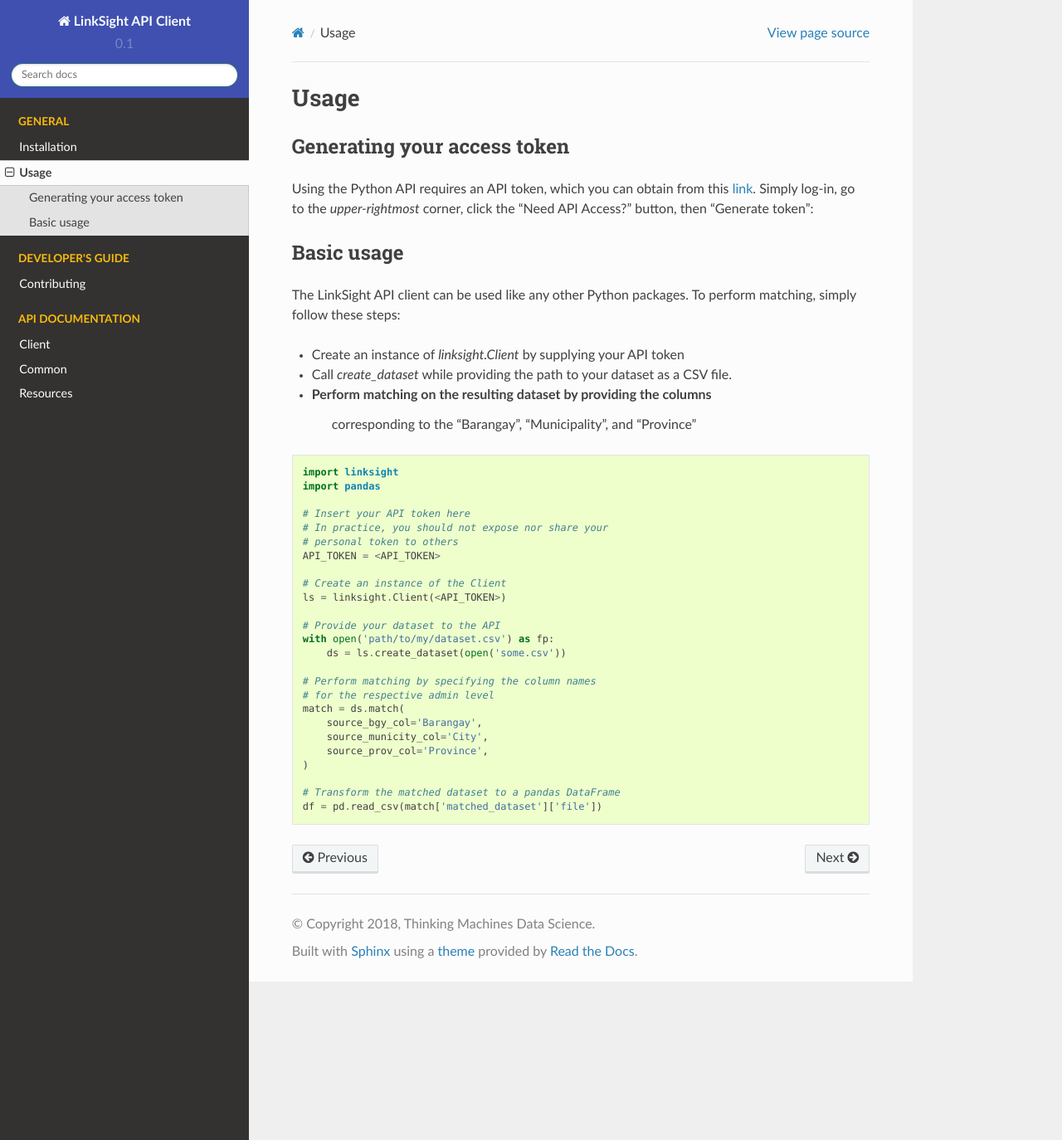
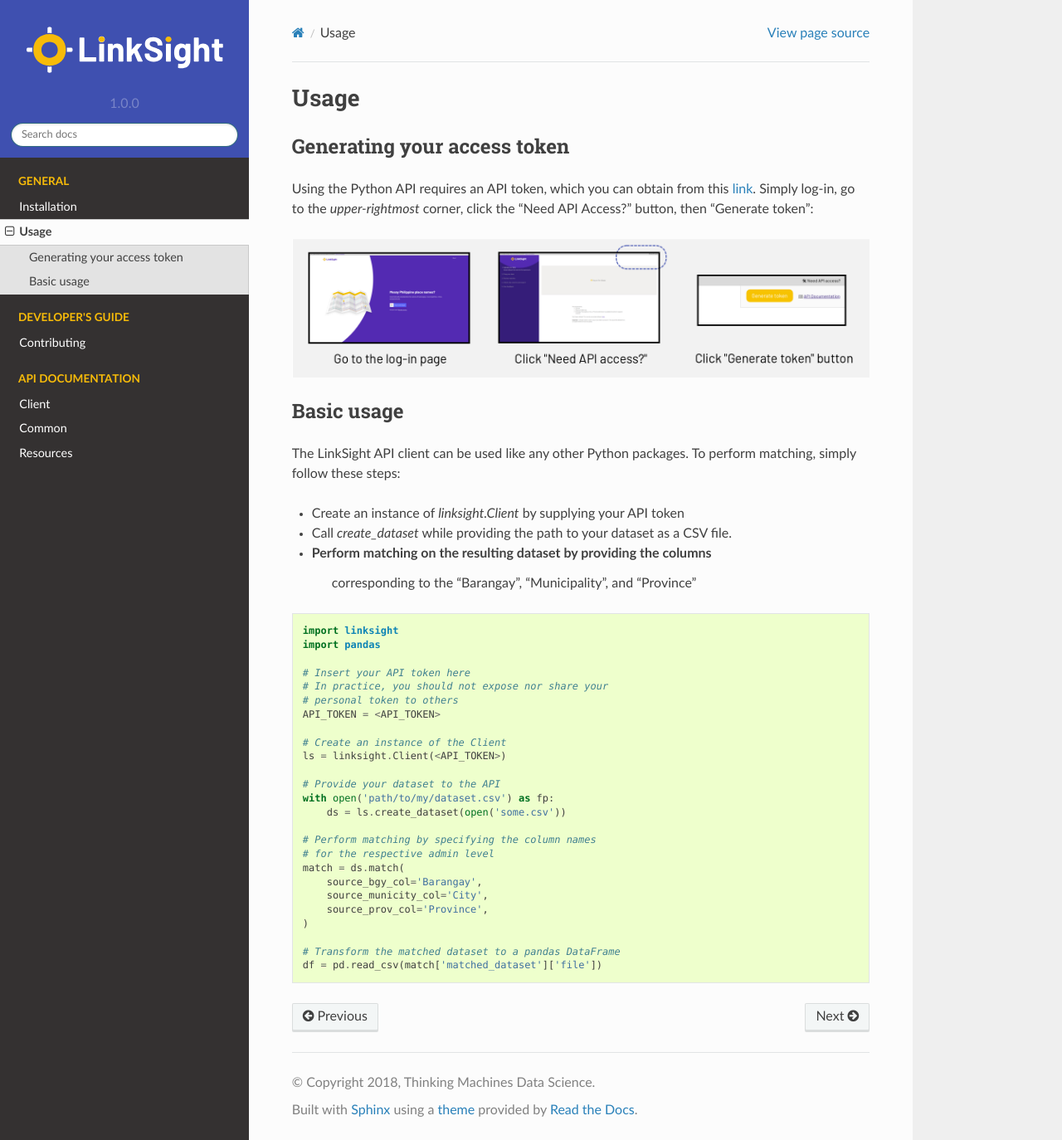
Before and after one commit to thinkingmachines/linksight-api-client, a Sphinx documentation site: the page built from docs/usage.rst, in a window 1280 px wide and 1374 px high. Shown: the whole window at 83% size. Built offline with Sphinx 7.4.7 and the Read the Docs theme 2.0.0, drawn with Linux system fonts in a browser that asks for light colours.

Commit message:
Update assets and add figures

```diff
--- a/docs/conf.py
+++ b/docs/conf.py
@@ -88,7 +88,12 @@ html_theme = 'sphinx_rtd_theme'
 # further.  For a list of options available for each theme, see the
 # documentation.
 #
-# html_theme_options = {}
+html_theme_options = {
+    'logo_only': True
+}
+
+html_logo = '../assets/linksight_logo_white.svg'
+html_favicon = '../assets/favicon.ico'
 
 # Add any paths that contain custom static files (such as style sheets) here,
 # relative to this directory. They are copied after the builtin static files,
--- a/docs/usage.rst
+++ b/docs/usage.rst
@@ -10,6 +10,7 @@ Using the Python API requires an API token, which you can obtain from this
 *upper-rightmost* corner, click the "Need API Access?" button, then "Generate
 token":
 
+.. image:: ../assets/linksight_api_token_instructions.png
 
 Basic usage
 -----------
--- a/linksight/__init__.py
+++ b/linksight/__init__.py
@@ -7,6 +7,6 @@ from .client import Client
 # Import client right away
 __all__ = ['Client']
 
-__version__ = '0.1'
+__version__ = '1.0.0'
 __author__ = 'Thinking Machines Data Science'
 __email__ = 'hello@thinkingmachin.es'
--- a/setup.py
+++ b/setup.py
@@ -14,7 +14,7 @@ with open('requirements-dev.txt') as f:
 
 setup(
     name='linksight-api-client',
-    version='0.1',
+    version='1.0.0',
     description='Python API client for LinkSight',
     long_description=readme,
     long_description_content_type='text/markdown',
```
Also changed, not shown: assets/favicon.ico (added), assets/linksight_logo_white.svg (added).
